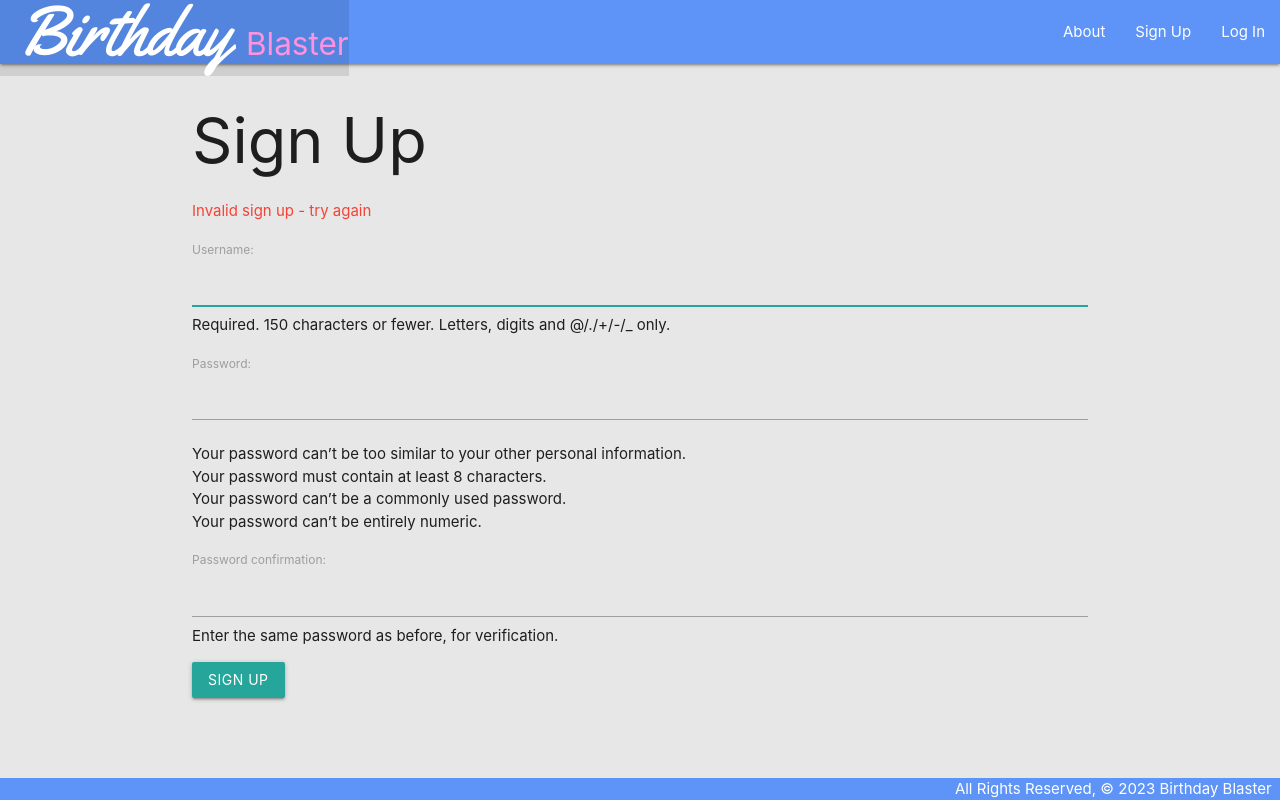
After one commit to jpineda48/Pod1-Project-3, a Django app: page /accounts/signup/ in a window 1280 px wide. The commit adds this page. Run offline with Django 4.2, Linux system fonts and the light colour scheme; some web fonts are replaced.

Commit message:
adds django authentication, users can sign up, login, and logout

```diff
--- a/birthdayblaster/birthdayblaster/settings.py
+++ b/birthdayblaster/birthdayblaster/settings.py
@@ -106,7 +106,7 @@ AUTH_PASSWORD_VALIDATORS = [
 
 LANGUAGE_CODE = 'en-us'
 
-TIME_ZONE = 'UTC'
+TIME_ZONE = 'EST'
 
 USE_I18N = True
 
@@ -118,6 +118,10 @@ USE_TZ = True
 
 STATIC_URL = 'static/'
 
+LOGIN_REDIRECT_URL = '/birthdays/'
+LOGOUT_REDIRECT_URL = '/'
+
+
 # Default primary key field type
 # https://docs.djangoproject.com/en/4.2/ref/settings/#default-auto-field
 
--- a/birthdayblaster/birthdayblaster/urls.py
+++ b/birthdayblaster/birthdayblaster/urls.py
@@ -20,4 +20,5 @@ from django.urls import path, include
 urlpatterns = [
    path('', include('main_app.urls')),
    path('admin/', admin.site.urls),
+   path('accounts/', include('django.contrib.auth.urls')),
 ]
--- a/birthdayblaster/main_app/models.py
+++ b/birthdayblaster/main_app/models.py
@@ -1,5 +1,7 @@
 from django.db import models
 from django.urls import reverse
+
+from django.contrib.auth.models import User
 
 # Create your models here.
 
@@ -26,6 +28,8 @@ class Birthday(models.Model):
 
     ideas = models.ManyToManyField(GiftIdeas)
 
+    user = models.ForeignKey(User, on_delete=models.CASCADE)
+
 
     def __str__(self):
         return f"{self.first_name}'s birthday"
--- a/birthdayblaster/main_app/static/css/style.css
+++ b/birthdayblaster/main_app/static/css/style.css
@@ -2,7 +2,7 @@
     display: flex;
     min-height: 100vh;
     flex-direction: column;
-    background-color: lightgrey;
+    background-color: #e7e7e7;
   }
 
   main {
@@ -12,7 +12,8 @@
   footer.page-footer {
     padding-top: 0;
     text-align: right;
-    color: blue;
+    color: white;
+    background-color: rgb(94, 148 , 247);
   }
   #logo{
     font-family: 'Yellowtail', cursive;
@@ -22,5 +23,5 @@
     background-color: rgb(94, 148 , 247) !important;
   }
   #blaster{
-    color: rgb(240, 151, 219);
+    color: #ff92df;
   }
--- a/birthdayblaster/main_app/templates/base.html
+++ b/birthdayblaster/main_app/templates/base.html
@@ -23,9 +23,15 @@
           <li><a href="/" class="left brand-logo">&nbsp;&nbsp;<span id="logo">Birthday </span><span id="blaster">Blaster</span></a></li>
         </ul>
         <ul class="right">
-          <li><a href="/about">About</a></li>
-          <li><a href="{% url 'birthdays_create' %}">Add A Birthday</a></li>
-          <li><a href="/birthdays">View My Birthdays</a></li>
+          <li><a href="{% url 'about' %}">About</a></li>
+          {% if user.is_authenticated %}
+            <li><a href="{% url 'birthdays_create' %}">Add A Birthday</a></li>
+            <li><a href="{% url 'index' %}">View My Birthdays</a></li>
+            <li><a href="{% url 'logout' %}">Log Out</a></li>
+          {% else %}
+            <li><a href="{% url 'signup' %}">Sign Up</a></li>
+            <li><a href="{% url 'login' %}">Log In</a></li>
+          {% endif %}
         </ul>
       </div>
     </nav>
@@ -35,7 +41,7 @@
     {% endblock %}
   </main>
   <footer class="page-footer">
-    <div class="right">All Rights Reserved, &copy; 2021 Birthday Blaster &nbsp;</div>
+    <div class="right">All Rights Reserved, &copy; 2023 Birthday Blaster &nbsp;</div>
   </footer>
 </body>
 </html>
--- /dev/null
+++ b/birthdayblaster/main_app/templates/registration/signup.html
@@ -0,0 +1,14 @@
+{% extends 'base.html' %}
+{% block content %}
+
+<h1>Sign Up</h1>
+
+<p class="red-text">{{ error_message }}</p>
+
+<form method="POST" action="{% url 'signup' %}">
+  {% csrf_token %}
+  {{ form.as_p }}
+  <input type="submit" class="btn" value="Sign Up">
+</form>
+
+{% endblock %}
--- a/birthdayblaster/main_app/urls.py
+++ b/birthdayblaster/main_app/urls.py
@@ -10,4 +10,5 @@ urlpatterns = [
     path('birthdays/create/', views.BirthdayCreate.as_view(), name='birthdays_create'),
     path('birthdays/<int:pk>/update/', views.BirthdayUpdate.as_view(), name='birthdays_update'),
     path('birthdays/<int:pk>/delete/', views.BirthdayDelete.as_view(), name='birthdays_delete'),
+    path('accounts/signup/', views.signup, name='signup'),
 ]
--- a/birthdayblaster/main_app/views.py
+++ b/birthdayblaster/main_app/views.py
@@ -1,12 +1,16 @@
-from django.shortcuts import render
+from django.shortcuts import render, redirect
 from django.http import HttpResponse
 from django.views.generic.edit import CreateView, UpdateView, DeleteView
 from django.views.generic import ListView, DetailView
 
-
+from django.contrib.auth import login
+from django.contrib.auth.forms import UserCreationForm
+from django.contrib.auth.decorators import login_required
+from django.contrib.auth.mixins import LoginRequiredMixin
 
 from.models import Birthday, GiftIdeas
 
+#  -----------------------------------------
 
 def home(request):
     return render(request, 'home.html')
@@ -15,45 +19,72 @@ def home(request):
 def about(request):
     return render(request, 'about.html')
 
+@login_required
 def birthdays_index(request):
-  birthdays= Birthday.objects.all()
+  birthdays= Birthday.objects.filter(user=request.user)
   # We pass data to a template very much like we did in Express!
   return render(request, 'birthdays/index.html', {
     'birthdays': birthdays
   })
 
+@login_required
 def birthdays_detail(request, birthday_id):
   birthday = Birthday.objects.get(id=birthday_id)
   return render(request, 'birthdays/detail.html', { 'birthday': birthday })
 
-class BirthdayCreate(CreateView):
+def signup(request):
+    error_message = ''
+    if request.method == 'POST':
+        # This is how to create a 'user' form object
+        # that includes the data from the browser
+        form = UserCreationForm(request.POST)
+        if form.is_valid():
+        # This will add the user to the database
+            user = form.save()
+        # This is how we log a user in via code
+            login(request, user)
+            return redirect('index')
+    else:
+        error_message = 'Invalid sign up - try again'
+    # A bad POST or a GET request, so render signup.html with an empty form
+    form = UserCreationForm()
+    context = {'form': form, 'error_message': error_message}
+    return render(request, 'registration/signup.html', context)
+
+#  CBVs -----------------------------------------
+
+class BirthdayCreate(LoginRequiredMixin, CreateView):
   model = Birthday
   fields = '__all__'
 
-class BirthdayUpdate(UpdateView):
+  def form_valid(self, form):
+    form.instance.user = self.request.user
+    return super().form_valid(form)
+
+class BirthdayUpdate(LoginRequiredMixin, UpdateView):
   model = Birthday
   # Let's disallow the renaming of a cat by excluding the name field!
   fields = '__all__'
 
-class BirthdayDelete(DeleteView):
+class BirthdayDelete(LoginRequiredMixin, DeleteView):
   model = Birthday
   success_url = '/birthdays'
 
-class GiftList(ListView):
+class GiftList(LoginRequiredMixin, ListView):
    model=GiftIdeas
 
-class GiftDetail(DeleteView):
+class GiftDetail(LoginRequiredMixin, DeleteView):
    model=GiftIdeas
 
-class GiftCreate(CreateView):
+class GiftCreate(LoginRequiredMixin, CreateView):
    model= GiftIdeas
    fields = '__all__'
 
-class GiftUpdate(UpdateView):
+class GiftUpdate(LoginRequiredMixin, UpdateView):
    model=GiftIdeas
    fields= '__all__'
 
-class GiftDelete(DeleteView):
+class GiftDelete(LoginRequiredMixin, DeleteView):
    model = GiftIdeas
    success_url = '/gifts'
 
```
Also changed, not shown: birthdayblaster/main_app/templates/registration/login.html (added, +13 -0 lines), birthdayblaster/main_app/migrations/0004_birthday_user.py (added), 2 other files.
